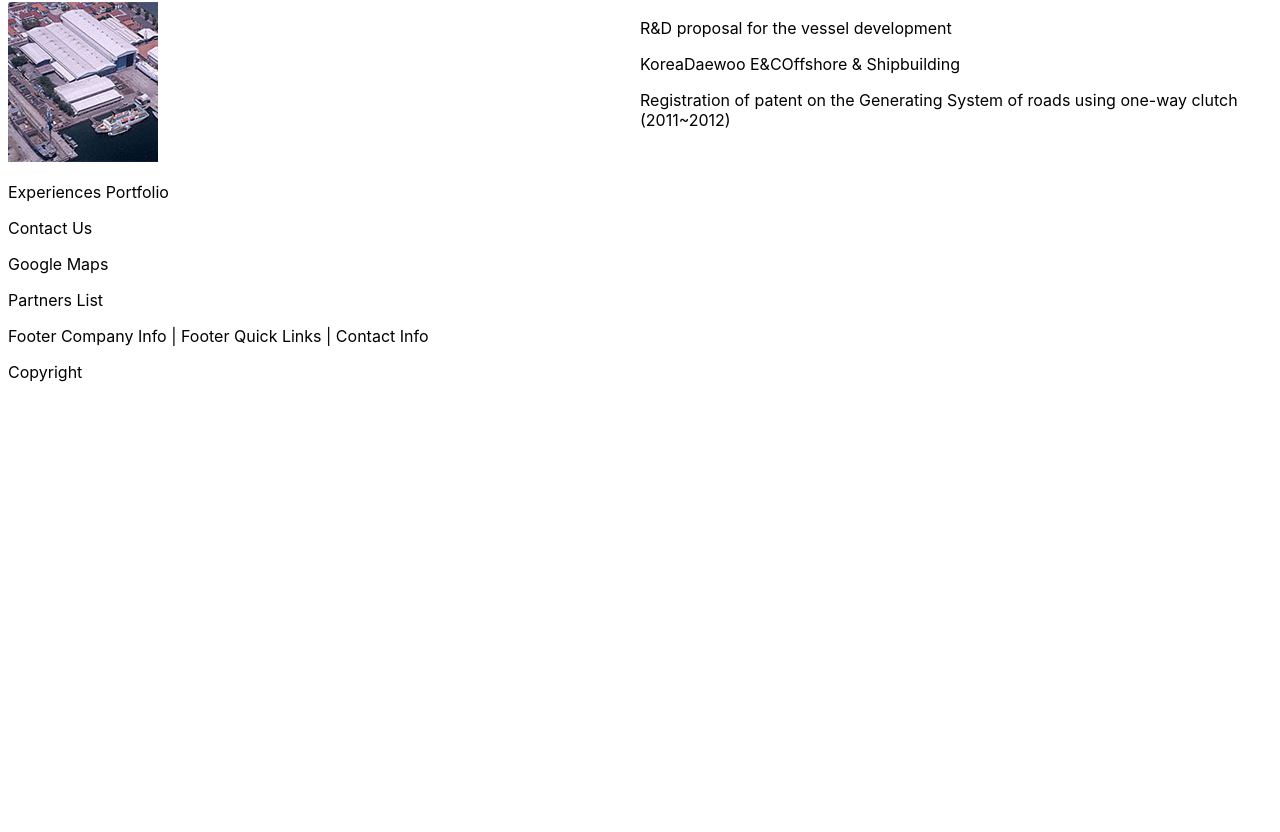
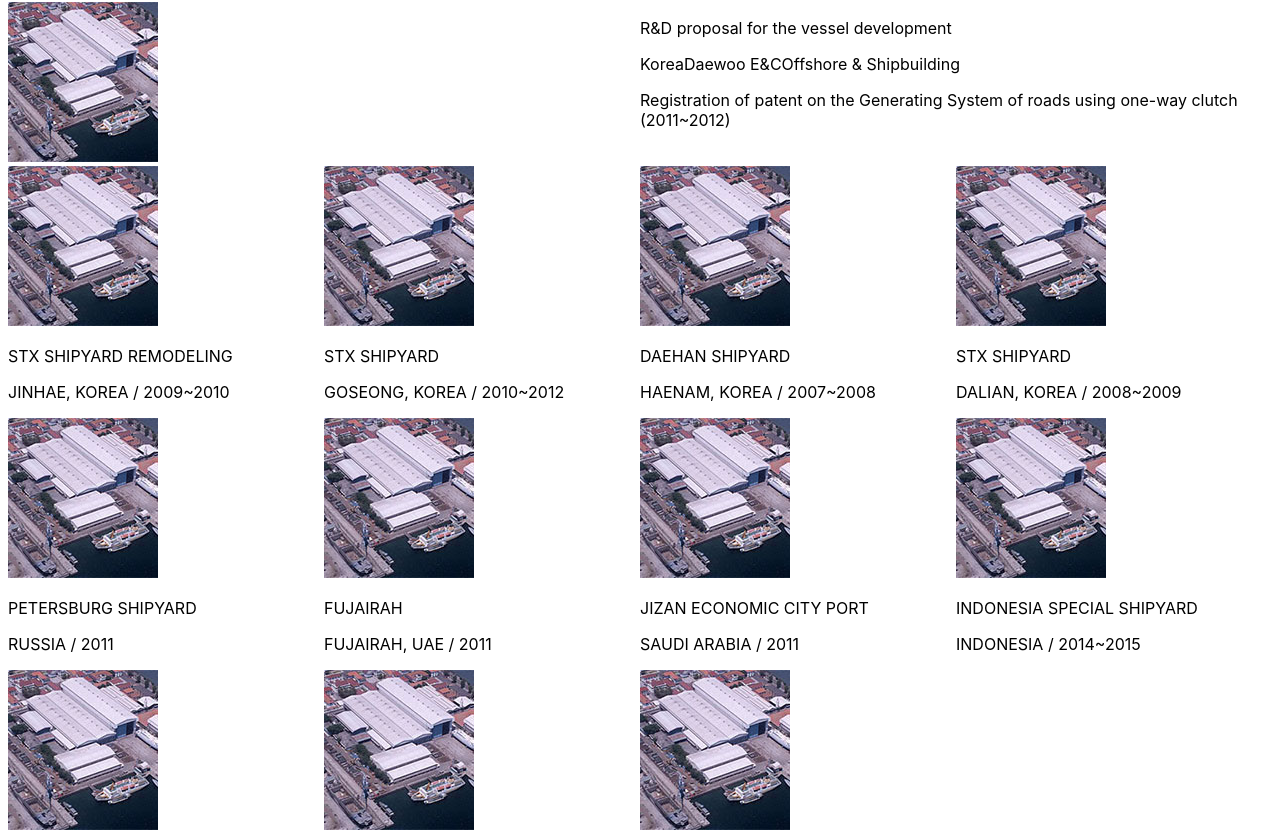
Before and after one commit to glenn-a810/siinnotec, a Vue app: page / in a window 1280 px wide. Shown: the part 3009-3841 px from the top of the page. Before the commit the page ends 3407 px from the top, so only its background shows below. Built offline with nearby package versions, Linux system fonts and the light colour scheme.

Commit message:
컨텐츠 및 위치 설정중

```diff
--- a/src/App.vue
+++ b/src/App.vue
@@ -250,8 +250,68 @@
     </div>
   </div>
 
-  <div>
-    <p>Experiences Portfolio</p>
+  <div class="parent">
+    <div class="child">
+      <img src="./assets/6.jpg" alt="icon1" />
+      <p>STX SHIPYARD REMODELING</p>
+      <p>JINHAE, KOREA / 2009~2010</p>
+    </div>
+    <div class="child">
+      <img src="./assets/6.jpg" alt="icon1" />
+      <p>STX SHIPYARD</p>
+      <p>GOSEONG, KOREA / 2010~2012</p>
+    </div>
+    <div class="child">
+      <img src="./assets/6.jpg" alt="icon1" />
+      <p>DAEHAN SHIPYARD</p>
+      <p>HAENAM, KOREA / 2007~2008</p>
+    </div>
+    <div class="child">
+      <img src="./assets/6.jpg" alt="icon1" />
+      <p>STX SHIPYARD</p>
+      <p>DALIAN, KOREA / 2008~2009</p>
+    </div>
+  </div>
+
+  <div class="parent">
+    <div class="child">
+      <img src="./assets/6.jpg" alt="icon1" />
+      <p>PETERSBURG SHIPYARD</p>
+      <p>RUSSIA / 2011</p>
+    </div>
+    <div class="child">
+      <img src="./assets/6.jpg" alt="icon1" />
+      <p>FUJAIRAH</p>
+      <p>FUJAIRAH, UAE / 2011</p>
+    </div>
+    <div class="child">
+      <img src="./assets/6.jpg" alt="icon1" />
+      <p>JIZAN ECONOMIC CITY PORT</p>
+      <p>SAUDI ARABIA / 2011</p>
+    </div>
+    <div class="child">
+      <img src="./assets/6.jpg" alt="icon1" />
+      <p>INDONESIA SPECIAL SHIPYARD</p>
+      <p>INDONESIA / 2014~2015</p>
+    </div>
+  </div>
+
+  <div class="parent">
+    <div class="child">
+      <img src="./assets/6.jpg" alt="icon1" />
+      <p>TELESCOPIC DOOR</p>
+    </div>
+    <div class="child">
+      <img src="./assets/6.jpg" alt="icon1" />
+      <p>BLASTING & PAINTING SYSTEM</p>
+    </div>
+    <div class="child">
+      <img src="./assets/6.jpg" alt="icon1" />
+      <p>OVERHEAD CRANE</p>
+    </div>
+    <div class="child">
+      <p> </p>
+    </div>
   </div>
 
   <div>
```
